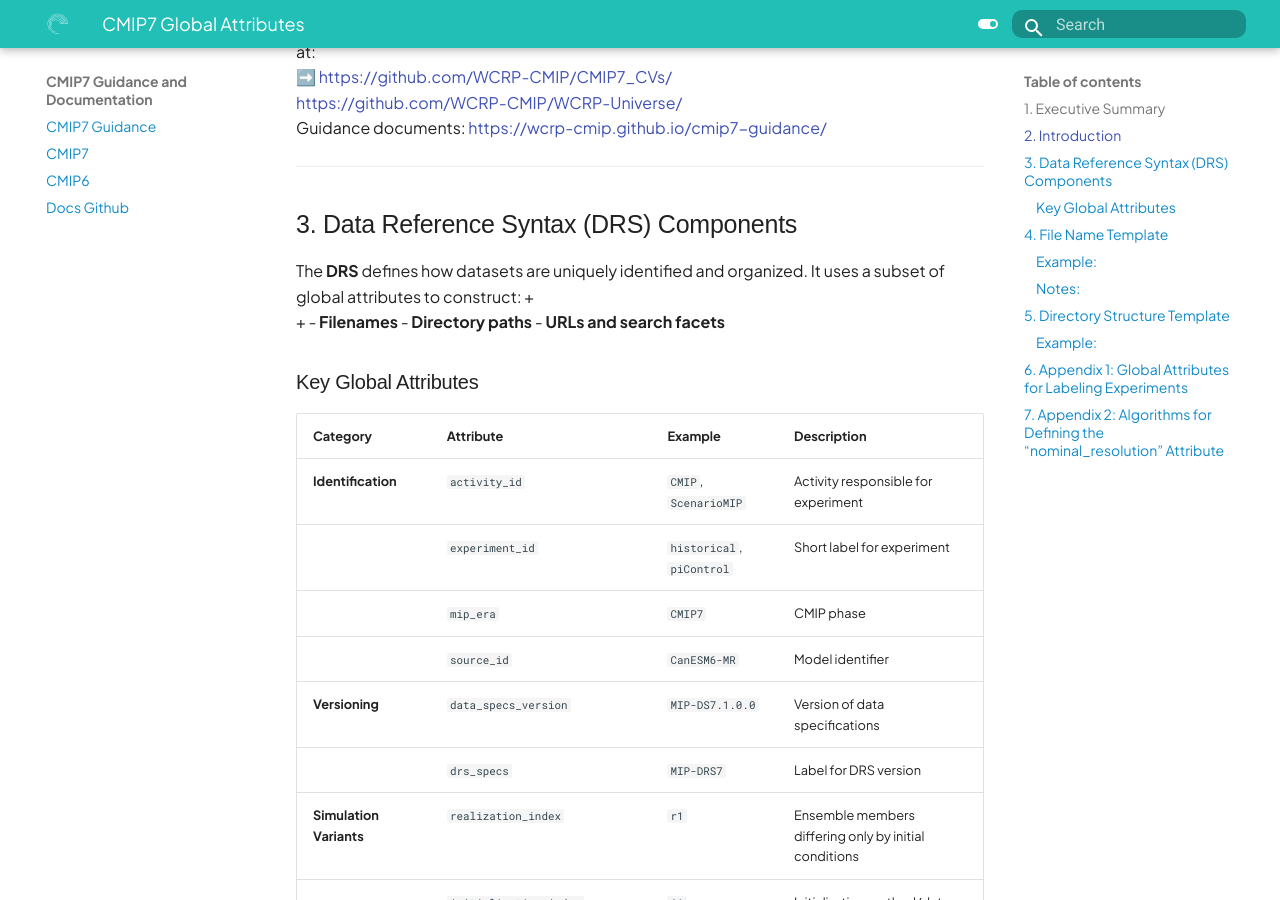
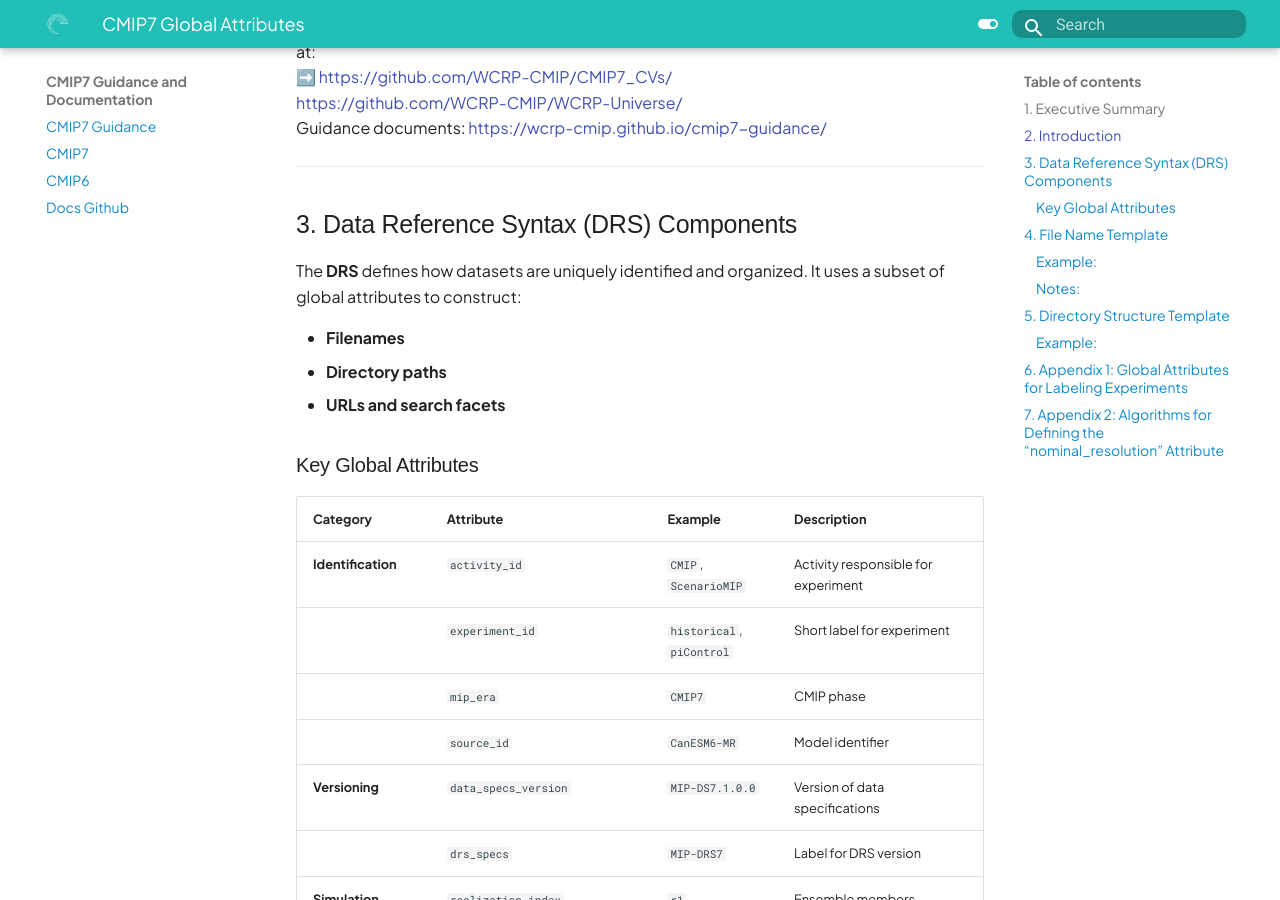
Before and after one commit to WCRP-CMIP/cmip7-guidance, an MkDocs documentation site: the page built from docs/CMIP7/global_attributes.md, in a window 1280 px wide and 900 px high, scrolled down 1194 px. Built offline with MkDocs 1.6.1 and Material for MkDocs 9.7.7, drawn with Linux system fonts in a browser that asks for light colours; some web fonts are replaced.

Commit message:
Apply suggestion from @matthew-mizielinski

```diff
--- a/docs/CMIP7/global_attributes.md
+++ b/docs/CMIP7/global_attributes.md
@@ -50,8 +50,8 @@ Guidance documents: [https://wcrp-cmip.github.io/cmip7-guidance/](https://wcrp-c
 ## 3. Data Reference Syntax (DRS) Components
 
 The **DRS** defines how datasets are uniquely identified and organized. It uses a subset of global attributes to construct:
-+
-+ - **Filenames**
+
+ - **Filenames**
 - **Directory paths**
 - **URLs and search facets**
 
```
